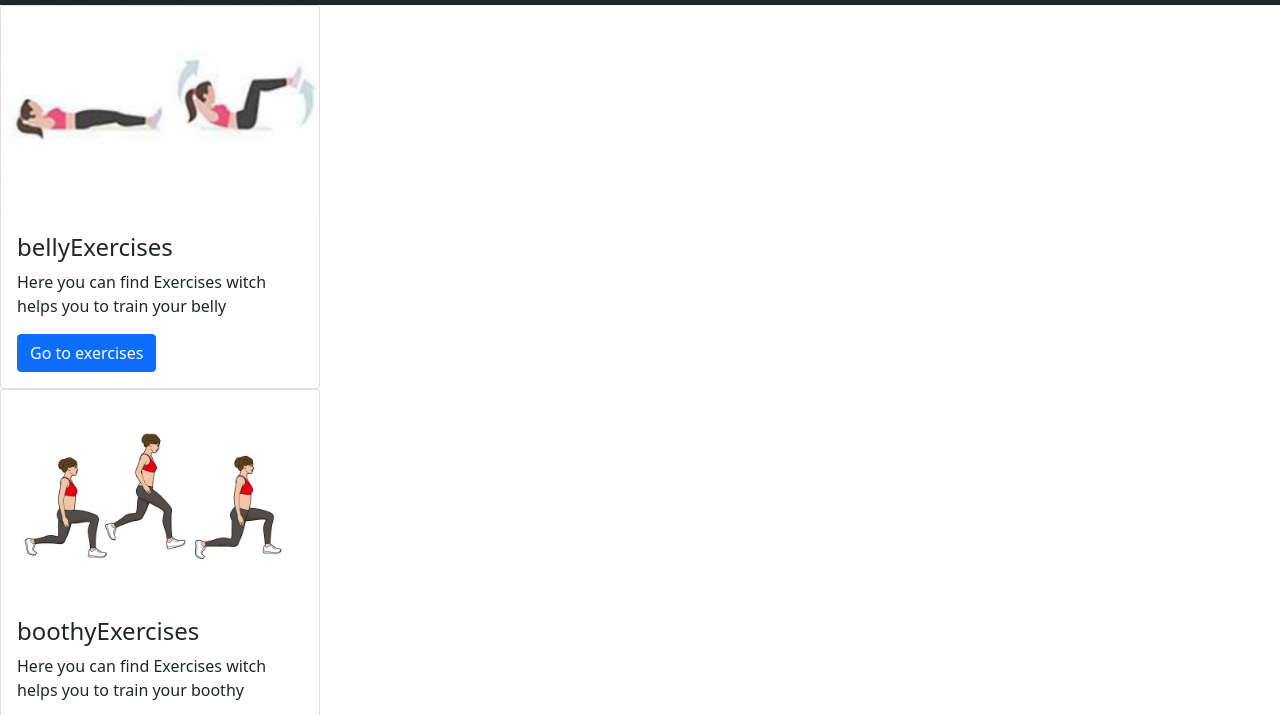
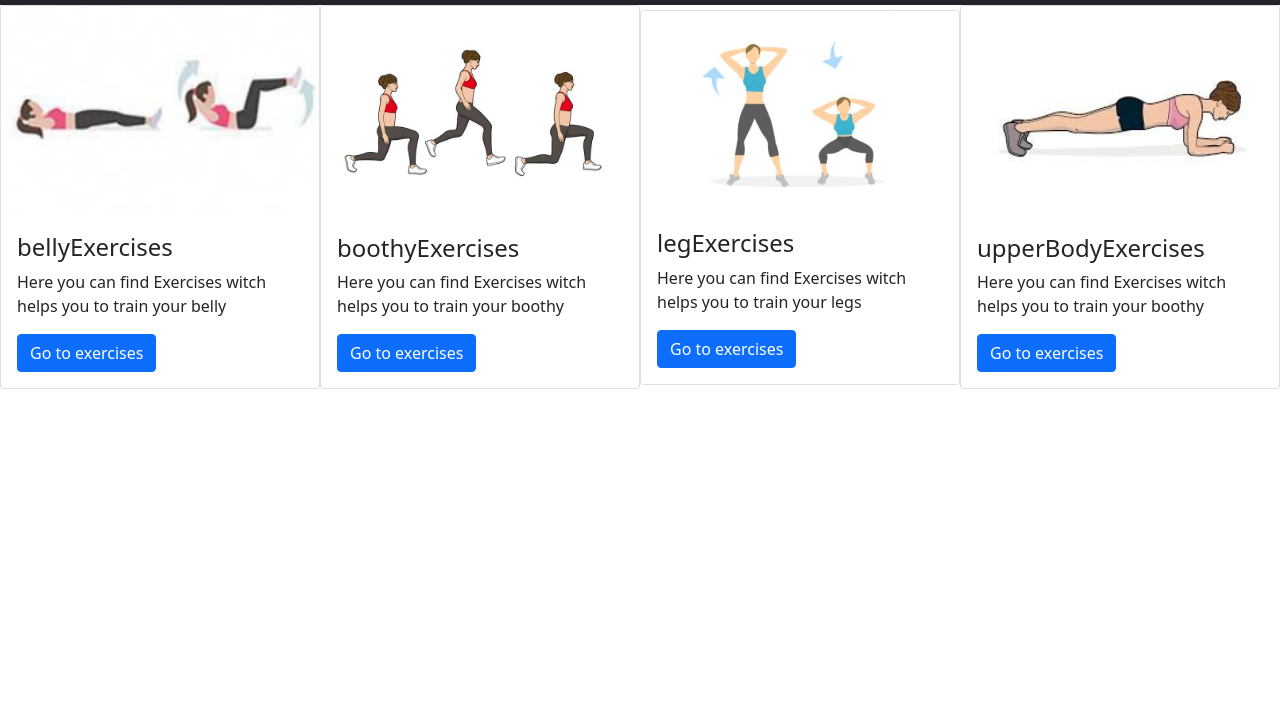
Before and after one commit to WMC-AHIF-2021/Go-Healthy, a plain HTML site: page html/index.html(Mainpage)/Exercises/exercises.html in a window 1280 px wide. Shown: the part 51-766 px from the top of the page. Drawn offline with nearby package versions, Linux system fonts and the light colour scheme.

Commit message:
update exercises

```diff
--- a/html/index.html(Mainpage)/Exercises/exercises.css
+++ b/html/index.html(Mainpage)/Exercises/exercises.css
@@ -1,3 +1,4 @@
-.centration{
+.centration{display: flex;
     justify-content: center;
-    }
+    align-items: center;
+}
--- a/html/index.html(Mainpage)/Exercises/exercises.html
+++ b/html/index.html(Mainpage)/Exercises/exercises.html
@@ -56,7 +56,7 @@
 
 
                   <div class="card" style="width: 20rem;">
-                    <img class="card-img-top" src="./legExercises/bulgarianjump.PNG" alt="Card image cap">
+                    <img class="card-img-top" src="./legExercises/pilesquat.PNG" alt="Card image cap">
                     <div class="card-body">
                       <h4 class="card-title">legExercises</h4>
                       <p class="card-text">Here you can find Exercises witch helps you to train your legs</p>
@@ -66,7 +66,7 @@
 
 
                   <div class="card" style="width: 20rem;">
-                    <img class="card-img-top" src="./upperBodyExercises/plankPushup.jpg" alt="Card image cap">
+                    <img class="card-img-top" src="./upperBodyExercises/plank.jpg" alt="Card image cap">
                     <div class="card-body">
                       <h4 class="card-title">upperBodyExercises</h4>
                       <p class="card-text">Here you can find Exercises witch helps you to train your boothy</p>
--- a/html/index.html(Mainpage)/Exercises/upperBodyExercises/style.css
+++ b/html/index.html(Mainpage)/Exercises/upperBodyExercises/style.css
@@ -1,4 +1,4 @@
 .picture{
-    width: 15%;
-    height: 12%;
+    height: 400px;
+    width: 340px;
 }
```
